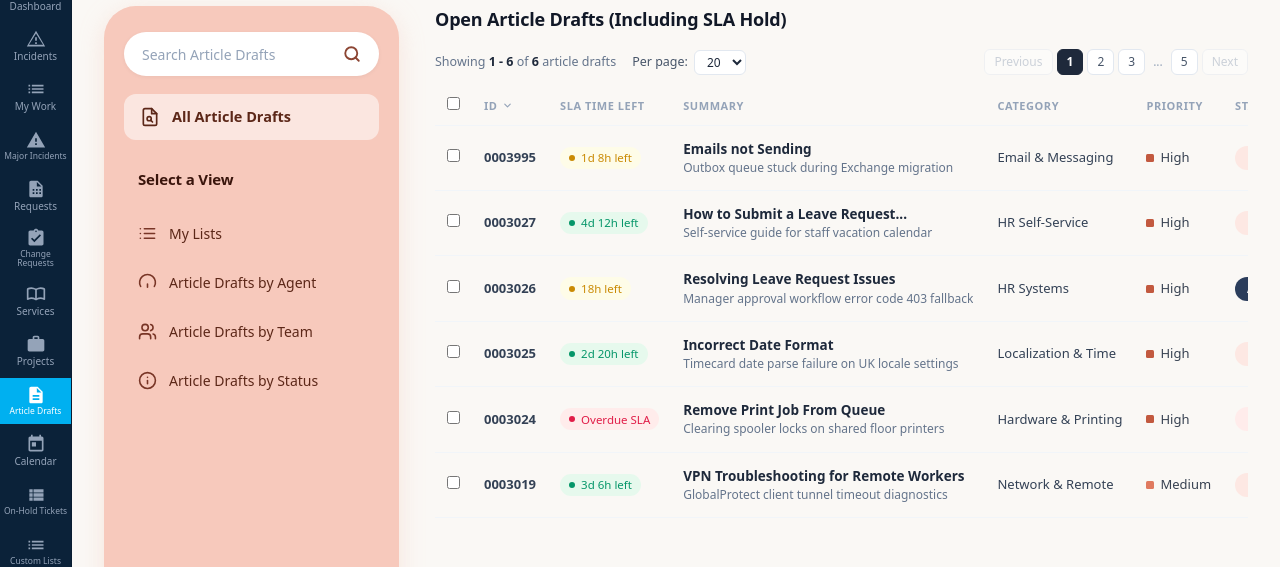
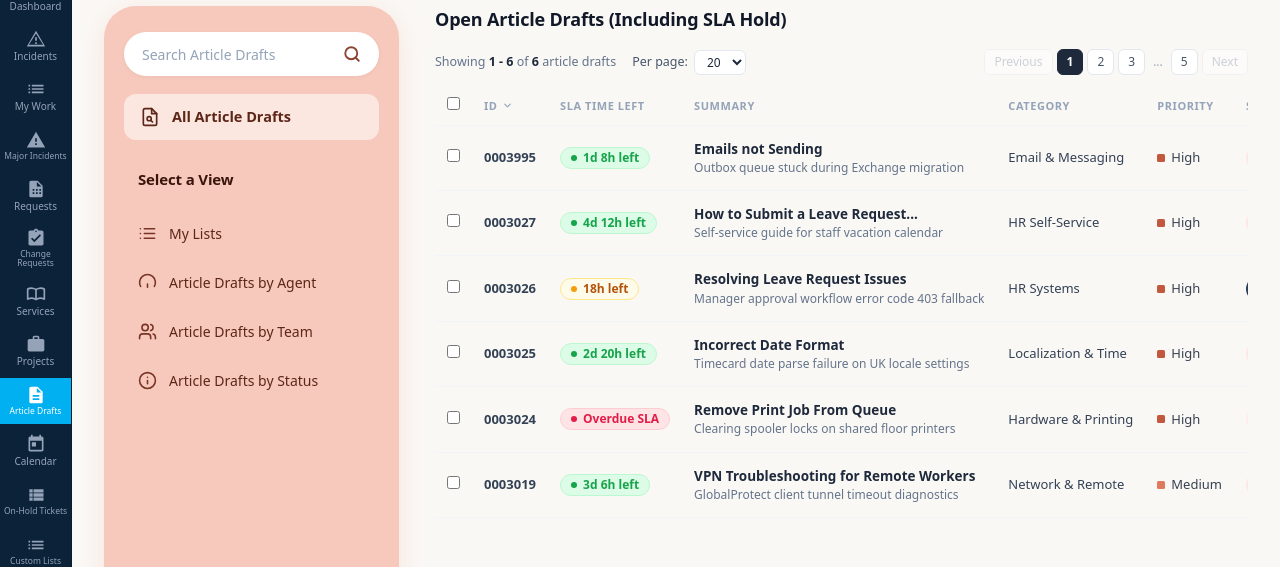
Before and after one commit to jayagrawal-petabyte/ServiGen, a React (Vite) app: page /article-drafts in a window 1280 px wide. Shown: the part 82-649 px from the top of the page. Built offline with nearby package versions, Linux system fonts and the light colour scheme; no server answers.

Commit message:
feat(sla): apply color-coded SLA badges with theme variables and Overdue SLA indicator

```diff
--- /dev/null
+++ b/src/components/shared/SlaBadge.tsx
@@ -0,0 +1,149 @@
+import React from 'react';
+
+export type SlaUrgency = 'safe' | 'warning' | 'overdue';
+
+/**
+ * Parses numeric minutes or formatted string to determine SLA urgency & display text:
+ * - Positive and > 24h remaining: "success" / "green" theme color
+ * - Between 0 and 24h remaining: "warning" / "amber" theme color
+ * - Negative (overdue): "danger" / "error" theme color, display "Overdue SLA"
+ */
+export function getSlaInfo(
+  slaTimeLeft?: number | string | null,
+  slaFormatted?: string | null
+): { text: string; urgency: SlaUrgency } {
+  if (slaTimeLeft == null && !slaFormatted) {
+    return { text: '—', urgency: 'safe' };
+  }
+
+  const rawStr = String(slaFormatted || (typeof slaTimeLeft === 'string' ? slaTimeLeft : '')).trim();
+
+  // Negative / overdue string patterns
+  if (
+    rawStr.startsWith('-') ||
+    rawStr.toLowerCase().includes('overdue') ||
+    rawStr.toLowerCase().includes('breach')
+  ) {
+    return { text: 'Overdue SLA', urgency: 'overdue' };
+  }
+
+  // Numeric time left (minutes)
+  if (typeof slaTimeLeft === 'number') {
+    if (slaTimeLeft < 0) {
+      return { text: 'Overdue SLA', urgency: 'overdue' };
+    }
+    const hours = slaTimeLeft / 60;
+    if (hours <= 24) {
+      const h = Math.floor(hours);
+      const m = Math.round(slaTimeLeft % 60);
+      const text = h > 0 ? (m > 0 ? `${h}h ${m}m left` : `${h}h left`) : `${m}m left`;
+      return { text, urgency: 'warning' };
+    } else {
+      const days = Math.floor(hours / 24);
+      const remHours = Math.round(hours % 24);
+      const text = remHours > 0 ? `${days}d ${remHours}h left` : `${days}d left`;
+      return { text, urgency: 'safe' };
+    }
+  }
+
+  // String parsing for days/hours
+  if (rawStr) {
+    const dayMatch = rawStr.match(/(\d+)\s*d/i);
+    if (dayMatch) {
+      const days = parseInt(dayMatch[1], 10);
+      const hourMatch = rawStr.match(/(\d+)\s*h/i);
+      const hours = days * 24 + (hourMatch ? parseInt(hourMatch[1], 10) : 0);
+      if (hours > 24) {
+        return { text: rawStr, urgency: 'safe' };
+      }
+      return { text: rawStr, urgency: 'warning' };
+    }
+
+    const hourMatch = rawStr.match(/(\d+)\s*h/i);
+    if (hourMatch) {
+      const hours = parseInt(hourMatch[1], 10);
+      if (hours > 24) {
+        return { text: rawStr, urgency: 'safe' };
+      }
+      return { text: rawStr, urgency: 'warning' };
+    }
+
+    // Pattern like "40:01" (hh:mm or mm:ss)
+    const colonMatch = rawStr.match(/^(\d+):(\d+)$/);
+    if (colonMatch) {
+      const hours = parseInt(colonMatch[1], 10);
+      if (hours > 24) {
+        return { text: `${hours}h left`, urgency: 'safe' };
+      }
+      return { text: `${hours}h left`, urgency: 'warning' };
+    }
+
+    return { text: rawStr, urgency: 'safe' };
+  }
+
+  return { text: '—', urgency: 'safe' };
+}
+
+export interface SlaBadgeProps {
+  slaTimeLeft?: number | string | null;
+  slaFormatted?: string | null;
+  className?: string;
+}
+
+export const SlaBadge: React.FC<SlaBadgeProps> = ({
+  slaTimeLeft,
+  slaFormatted,
+  className = '',
+}) => {
+  const { text, urgency } = getSlaInfo(slaTimeLeft, slaFormatted);
+
+  if (text === '—') {
+    return <span className="text-slate-400 text-xs">—</span>;
+  }
+
+  // Uses existing project utility classes & theme CSS variables (no hardcoded hex)
+  let badgeClasses = '';
+  let dotClasses = '';
+  let customStyle: React.CSSProperties | undefined;
+  let dotStyle: React.CSSProperties | undefined;
+
+  if (urgency === 'overdue') {
+    // Negative / Overdue: danger/error theme color
+    badgeClasses = 'bg-rose-50 text-rose-700 border-rose-200';
+    dotClasses = 'bg-rose-600';
+    customStyle = {
+      backgroundColor: 'var(--badge-overdue-bg, #ffe4e6)',
+      color: 'var(--badge-overdue-text, #e11d48)',
+    };
+    dotStyle = {
+      backgroundColor: 'var(--badge-overdue-text, #e11d48)',
+    };
+  } else if (urgency === 'warning') {
+    // 0 to 24h: warning/amber theme color
+    badgeClasses = 'bg-amber-50 text-amber-700 border-amber-200';
+    dotClasses = 'bg-amber-500';
+  } else {
+    // > 24h: success/green theme color
+    badgeClasses = 'bg-green-50 text-green-700 border-green-200';
+    dotClasses = 'bg-green-600';
+    customStyle = {
+      backgroundColor: 'var(--badge-approved-bg, #dcfce7)',
+      color: 'var(--badge-approved-text, #16a34a)',
+    };
+    dotStyle = {
+      backgroundColor: 'var(--badge-approved-text, #16a34a)',
+    };
+  }
+
+  return (
+    <span
+      className={`inline-flex items-center gap-1.5 px-2.5 py-0.5 rounded-full text-xs font-semibold border ${badgeClasses} ${className}`}
+      style={customStyle}
+    >
+      <span className={`w-1.5 h-1.5 rounded-full inline-block ${dotClasses}`} style={dotStyle} />
+      <span>{text}</span>
+    </span>
+  );
+};
+
+export default SlaBadge;
--- a/src/pages/ArticleDrafts/ArticleDraftsDesignView.tsx
+++ b/src/pages/ArticleDrafts/ArticleDraftsDesignView.tsx
@@ -1,5 +1,6 @@
 import React from 'react';
 import type { ArticleDraft } from './articleDrafts.types';
+import { SlaBadge } from '../../components/shared/SlaBadge';
 
 interface ArticleDraftsDesignViewProps {
   drafts: ArticleDraft[];
@@ -195,17 +196,7 @@ export default function ArticleDraftsDesignView({
 
                   {/* SLA TIME LEFT Cell */}
                   <td className="sla-cell">
-                    {draft.slaStatus === 'overdue' ? (
-                      <span className="sla-pill overdue">
-                        <span className="sla-dot overdue" />
-                        <span>Overdue SLA</span>
-                      </span>
-                    ) : (
-                      <span className={`sla-pill ${draft.slaStatus}`}>
-                        <span className={`sla-dot ${draft.slaStatus}`} />
-                        <span>{draft.slaTimeLeft}</span>
-                      </span>
-                    )}
+                    <SlaBadge slaTimeLeft={draft.slaTimeLeft} />
                   </td>
 
                   {/* SUMMARY Cell */}
--- a/src/pages/ArticleDrafts/ArticleDraftsLiveView.tsx
+++ b/src/pages/ArticleDrafts/ArticleDraftsLiveView.tsx
@@ -1,6 +1,7 @@
 import React, { useMemo, useState } from 'react';
 
 import type { ArticleDraft, ArticleDraftStatus } from './articleDrafts.types';
+import { SlaBadge } from '../../components/shared/SlaBadge';
 
 interface ArticleDraftsLiveViewProps {
   drafts: ArticleDraft[];
@@ -128,31 +129,7 @@ export default function ArticleDraftsLiveView({
                   }}
                 >
 
-                  {draft.slaStatus ===
-                  'overdue' ? (
-
-                    <span className="sla-pill-overdue">
-                      Overdue SLA
-                    </span>
-
-                  ) : (
-
-                    <span
-                      className="sla-dot-text"
-                      style={{
-                        fontSize: '11.5px',
-                      }}
-                    >
-                      <span
-                        className={`sla-dot ${draft.slaStatus}`}
-                      />
-
-                      <span>
-                        {draft.slaTimeLeft}
-                      </span>
-                    </span>
-
-                  )}
+                  <SlaBadge slaTimeLeft={draft.slaTimeLeft} />
 
                   <span
                     className={`status-pill ${
--- a/src/pages/ArticleDrafts/articleDrafts.css
+++ b/src/pages/ArticleDrafts/articleDrafts.css
@@ -368,18 +368,21 @@
 }
 
 .sla-pill.warning {
-  background-color: #fefce8;
-  color: #ca8a04;
+  background-color: var(--badge-draft-bg, #fefce8);
+  color: var(--text-sidebar-active, #b45309);
+  border: 1px solid var(--accent-tan, #fde68a);
 }
 
 .sla-pill.safe {
-  background-color: #e6f9ed;
-  color: #059669;
+  background-color: var(--badge-approved-bg, #dcfce7);
+  color: var(--badge-approved-text, #16a34a);
+  border: 1px solid var(--badge-approved-bg, #bbf7d0);
 }
 
 .sla-pill.overdue {
-  background-color: #ffeceb;
-  color: #e11d48;
+  background-color: var(--badge-overdue-bg, #ffe4e6);
+  color: var(--badge-overdue-text, #e11d48);
+  border: 1px solid var(--badge-overdue-bg, #fecdd3);
 }
 
 .sla-dot {
@@ -390,15 +393,15 @@
 }
 
 .sla-dot.warning {
-  background-color: #ca8a04;
+  background-color: var(--text-sidebar-active, #d97706);
 }
 
 .sla-dot.safe {
-  background-color: #059669;
+  background-color: var(--badge-approved-text, #16a34a);
 }
 
 .sla-dot.overdue {
-  background-color: #e11d48;
+  background-color: var(--badge-overdue-text, #e11d48);
 }
 
 /* Summary Cell */
--- a/src/pages/Incidents/AllIncidentsModal.tsx
+++ b/src/pages/Incidents/AllIncidentsModal.tsx
@@ -5,6 +5,7 @@ import type {
   RecentIncident,
 } from "./incidents.data";
 import { PriorityPill, StatusPill } from "./Badges";
+import { SlaBadge } from "../../components/shared/SlaBadge";
 
 interface AllIncidentsModalProps {
   isOpen: boolean;
@@ -245,6 +246,7 @@ export default function AllIncidentsModal({
                   <th scope="col" className="py-3 px-3">Subject</th>
                   <th scope="col" className="py-3 px-3">Priority</th>
                   <th scope="col" className="py-3 px-3">Status</th>
+                  <th scope="col" className="py-3 px-3">SLA Time Left</th>
                   <th scope="col" className="py-3 px-3">Assigned To</th>
                   <th scope="col" className="py-3 px-3">Organisation</th>
                   <th scope="col" className="py-3 px-3 text-right">Date</th>
@@ -275,6 +277,9 @@ export default function AllIncidentsModal({
                     </td>
                     <td className="py-3 px-3">
                       <StatusPill status={incident.status} />
+                    </td>
+                    <td className="py-3 px-3">
+                      <SlaBadge slaTimeLeft={incident.slaTimeLeft} />
                     </td>
                     <td className="py-3 px-3 text-slate-600">{incident.assignedTo || "Unassigned"}</td>
                     <td className="py-3 px-3 text-slate-500 max-w-[140px] truncate" title={incident.organisation}>
--- a/src/pages/Incidents/IncidentsDashboard.tsx
+++ b/src/pages/Incidents/IncidentsDashboard.tsx
@@ -15,6 +15,7 @@ import RecentIncidents from "./RecentIncidents";
 import NewTickets from "./NewTickets";
 import StatisticsCards, { type Statistic } from "./StatisticsCards";
 import AllIncidentsModal from "./AllIncidentsModal";
+import { SlaBadge } from "../../components/shared/SlaBadge";
 
 import type {
   ChartItem,
@@ -258,6 +259,12 @@ function normalizeRecentIncident(item: ApiRecord): RecentIncident {
     ]),
     date: readText(item, ["date", "updatedAt", "createdAt"]),
     description: readText(item, ["description", "details"]),
+    slaTimeLeft:
+      typeof item.slaTimeLeft === "number" || typeof item.slaTimeLeft === "string"
+        ? item.slaTimeLeft
+        : typeof item.sla === "string"
+        ? item.sla
+        : null,
   } as RecentIncident;
 }
 
@@ -710,6 +717,13 @@ export default function IncidentsDashboard() {
                 <span>Status</span>
                 <strong>{selectedIncident.status}</strong>
               </div>
+
+              <div className="incident-detail-item">
+                <span>SLA Time Left</span>
+                <div>
+                  <SlaBadge slaTimeLeft={selectedIncident.slaTimeLeft} />
+                </div>
+              </div>
             </div>
 
             <div className="incident-description">
--- a/src/pages/Incidents/RecentIncidents.tsx
+++ b/src/pages/Incidents/RecentIncidents.tsx
@@ -2,6 +2,7 @@
 import type { KeyboardEvent } from "react";
 import type { RecentIncident } from "./incidents.data";
 import { PriorityPill, StatusPill } from "./Badges";
+import { SlaBadge } from "../../components/shared/SlaBadge";
 
 type RecentIncidentsProps = {
   incidents: RecentIncident[];
@@ -89,6 +90,7 @@ export default function RecentIncidents({
                 <th scope="col">Subject</th>
                 <th scope="col">Priority</th>
                 <th scope="col">Status</th>
+                <th scope="col">SLA Time Left</th>
                 <th scope="col">Date</th>
               </tr>
             </thead>
@@ -120,6 +122,10 @@ export default function RecentIncidents({
                     <StatusPill status={incident.status} />
                   </td>
 
+                  <td>
+                    <SlaBadge slaTimeLeft={incident.slaTimeLeft} />
+                  </td>
+
                   <td>{formatDate(incident.date)}</td>
                 </tr>
               ))}
--- a/src/pages/Incidents/incidents.data.ts
+++ b/src/pages/Incidents/incidents.data.ts
@@ -20,6 +20,7 @@ export type RecentIncident = {
   description: string;
   assignedTo: string;
   organisation: string;
+  slaTimeLeft?: number | string | null;
 };
 
 export type TicketNote = {
--- a/src/pages/TeamIncidents/TeamIncidentTable.tsx
+++ b/src/pages/TeamIncidents/TeamIncidentTable.tsx
@@ -13,6 +13,7 @@ import {
 } from "../../services/teamIncidentsService";
 
 import type { TeamIncident } from "./teamIncidents.types";
+import { SlaBadge } from "../../components/shared/SlaBadge";
 
 export type Incident = TeamIncident;
 
@@ -978,9 +979,7 @@ function TeamIncidentTable({
                           {incident.id}
                         </td>
                         <td>
-                          <span className={incident.sla.startsWith("-") || incident.sla.includes("Breach") ? "sla-bar-red" : "sla-bar-green"}>
-                            {incident.sla}
-                          </span>
+                          <SlaBadge slaTimeLeft={incident.sla} />
                         </td>
                         <td className="team-table-summary-link font-medium">
                           {incident.summary}
--- a/src/services/myWorkService.ts
+++ b/src/services/myWorkService.ts
@@ -37,6 +37,7 @@ export interface MyWorkTicket {
   status: TicketStatus;
   holdReason?: string | null;
   slaFormatted?: string;
+  slaTimeLeft?: number;
   needsEscalation?: boolean;
 }
 
@@ -140,6 +141,7 @@ export const myWorkService = {
           status: t.status,
           holdReason: t.holdReason,
           slaFormatted: t.slaFormatted,
+          slaTimeLeft: t.slaTimeLeft,
           needsEscalation: t.needsEscalation,
         }));
       }
@@ -178,6 +180,7 @@ export const myWorkService = {
           status: t.status,
           holdReason: t.holdReason,
           slaFormatted: t.slaFormatted,
+          slaTimeLeft: t.slaTimeLeft,
           needsEscalation: t.needsEscalation,
         };
       }
```
Also changed, not shown: src/pages/MyWork/MyWork.tsx (+16 -1 lines).
